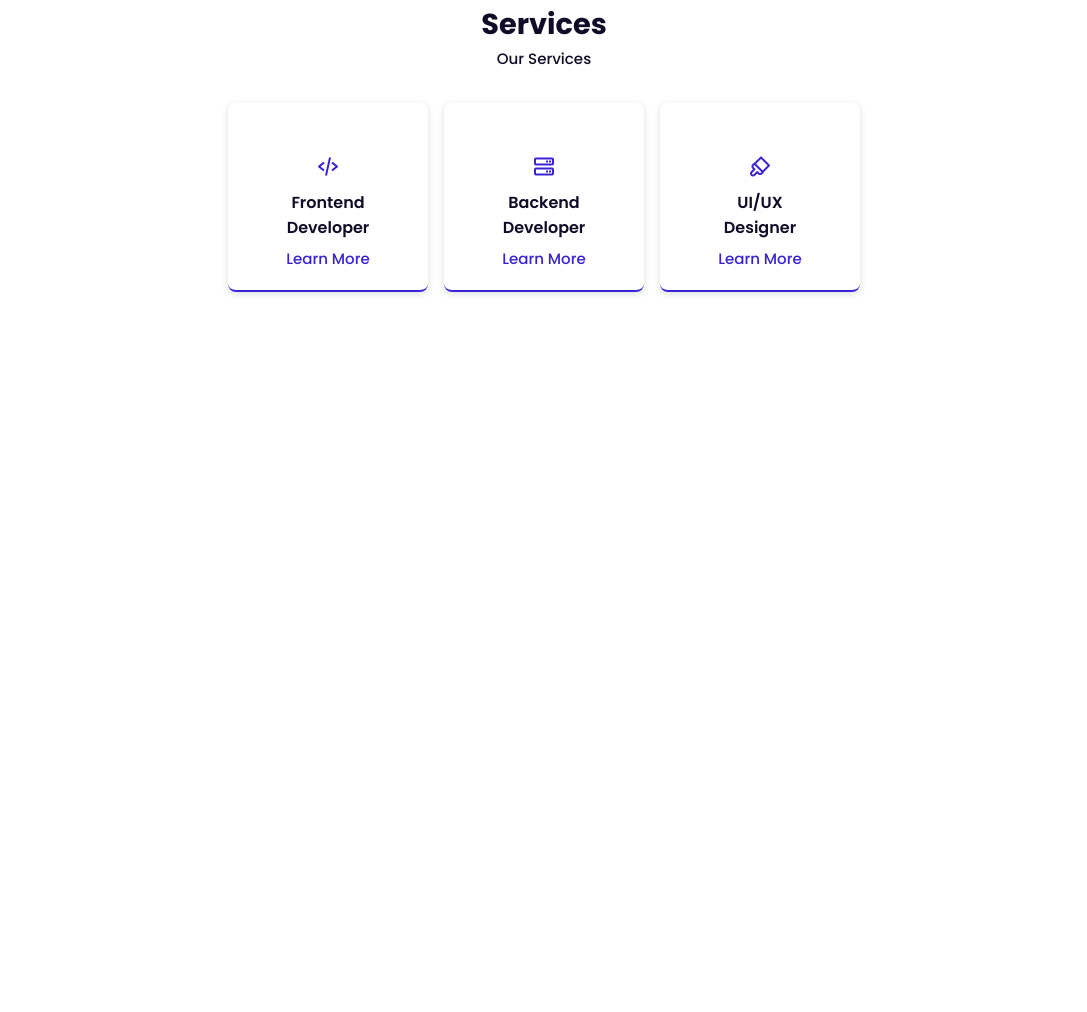
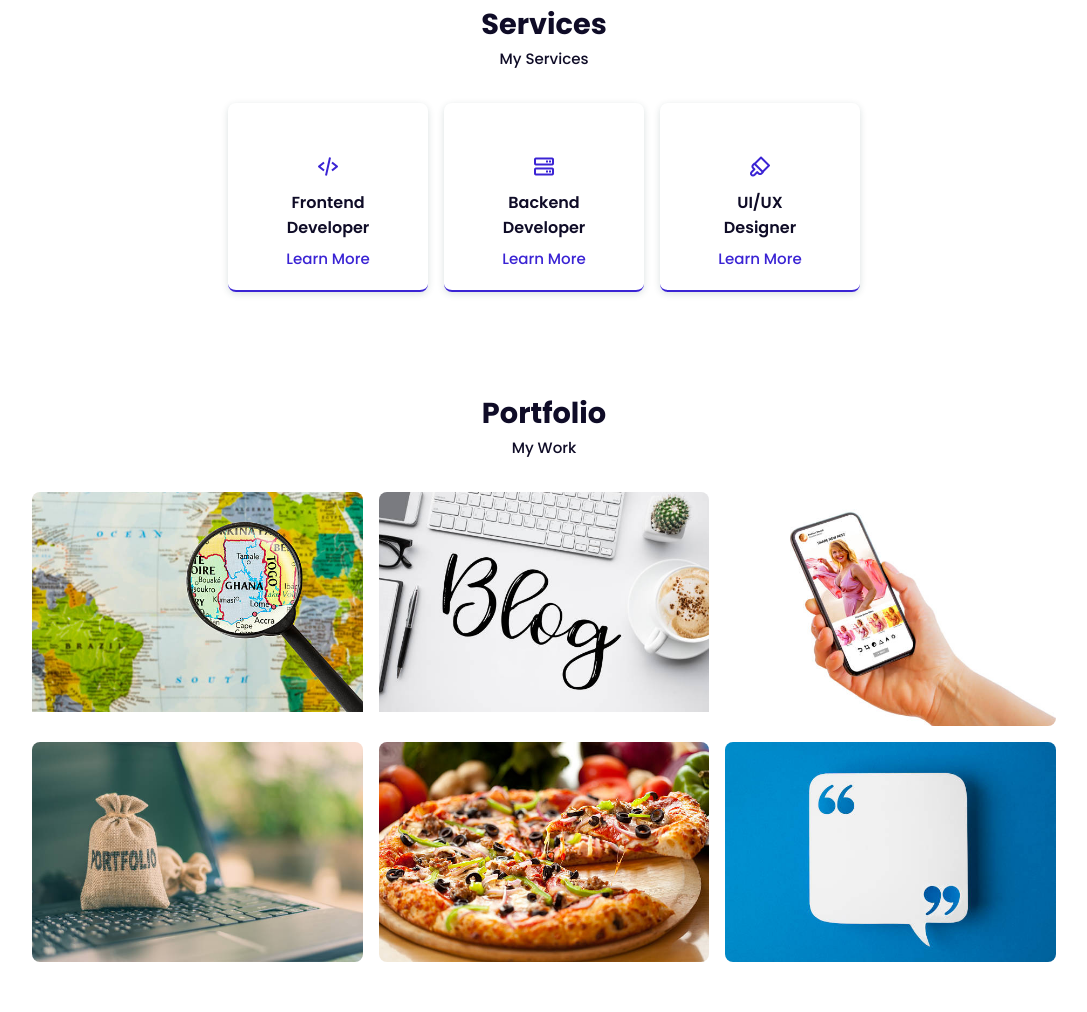
Before and after one commit to TERESIA012/Portfolio, a plain HTML site: page index.html in a window 1280 px wide. Shown: the part 2051-3063 px from the top of the page, without its empty margins (96-1183 px from the left). Before the commit the page ends 2393 px from the top, so only its background shows below. Drawn offline with nearby package versions, Linux system fonts and the light colour scheme.

Commit message:
add portfolio

```diff
--- a/index.html
+++ b/index.html
@@ -169,7 +169,7 @@
     <section class="services" id="services">
         <div class="heading">
             <h2>Services</h2>
-            <span>Our Services</span>
+            <span>My Services</span>
         </div>
         <div class="services-content">
             <!-- Box 1 -->
@@ -195,6 +195,41 @@
         </div>
     </section>
 
+    <!-- Portfolio  Content-->
+    <section class="portfolio" id="portfolio">
+        <div class="heading">
+            <h2>Portfolio</h2>
+            <span>My Work</span>
+        </div>
+        <div class="portfolio-content">
+            <div class="portfolio-img">
+                <a href="https://teresia012.github.io/akan_names_project/"><img src="./Assets/akan.jpg" alt=""></a>
+
+            </div>
+            <div class="portfolio-img">
+                <a href="https://pure-vaibu-and-inshallah.herokuapp.com/"><img src="./Assets/blogggyblog.jpg" alt=""></a>
+
+            </div>
+            <div class="portfolio-img">
+                <a href="https://tessgramclone.herokuapp.com/"><img src="./Assets/instagram.jpg" alt=""></a>
+
+            </div>
+            <div class="portfolio-img">
+                <a href="https://teresia012.github.io/portfolio_project/"><img src="./Assets/porti.jpg" alt=""></a>
+
+            </div>
+            <div class="portfolio-img">
+                <a href="https://teresia012.github.io/PizzaTam/"><img src="./Assets/pizzakubwa.jpg" alt=""></a>
+
+            </div>
+            <div class="portfolio-img">
+                <a href="https://teresia012.github.io/QuotesApp/"><img src="./Assets/quotes.jpg" alt=""></a>
+
+            </div>
+        </div>
+    </section>
+
+
 
 
     <!-- JS link -->
--- a/style.css
+++ b/style.css
@@ -296,23 +296,25 @@ span {
 .js-bar {
     width: 75%;
 }
-.ang-bar{
-  width: 60%;
+
+.ang-bar {
+    width: 60%;
 }
-.py-bar{
+
+.py-bar {
     width: 65%;
 }
 
-.services-content{
+.services-content {
     display: grid;
-    grid-template-columns: repeat(auto-fit,minmax(200px,auto));
+    grid-template-columns: repeat(auto-fit, minmax(200px, auto));
     justify-content: center;
     gap: 1rem;
     margin-top: 2rem;
 
 }
 
-.services-box{
+.services-box {
     padding: 20px;
     width: 200px;
     display: flex;
@@ -327,23 +329,47 @@ span {
 
 }
 
-.services-box h3{
-   font-size: 1rem;
-   font-weight: 600;
-   margin: 0.7rem 0 0.4rem;
+.services-box h3 {
+    font-size: 1rem;
+    font-weight: 600;
+    margin: 0.7rem 0 0.4rem;
 
 
 }
 
-.services-box .bx{
+.services-box .bx {
     padding-top: 2rem;
     font-size: 24px;
     color: var(--main-color);
 
 }
+
 .services-box a {
-   color: var(--main-color) ;
-   font-size:var(--p-font);
-   font-weight: 500;
+    color: var(--main-color);
+    font-size: var(--p-font);
+    font-weight: 500;
 
 }
+
+.portfolio-content {
+    display: grid;
+    grid-template-columns: repeat(auto-fit, minmax(280px, auto));
+    gap: 1rem;
+    margin-top: 2rem;
+}
+
+.portfolio-img {
+    overflow: hidden;
+    border-radius: 0.5rem;
+
+}
+
+.portfolio-img img {
+    width: 100%;
+    display: block;
+
+}
+.portfolio-img img:hover{
+   transform: scale(1.1) ;
+   transition: 1s;
+}
```
Also changed, not shown: Assets/akan.jpg (added), Assets/blogggyblog.jpg (added), Assets/instagram.jpg (added), Assets/pizzakubwa.jpg (added), Assets/porti.jpg (added), Assets/quotes.jpg (added).
